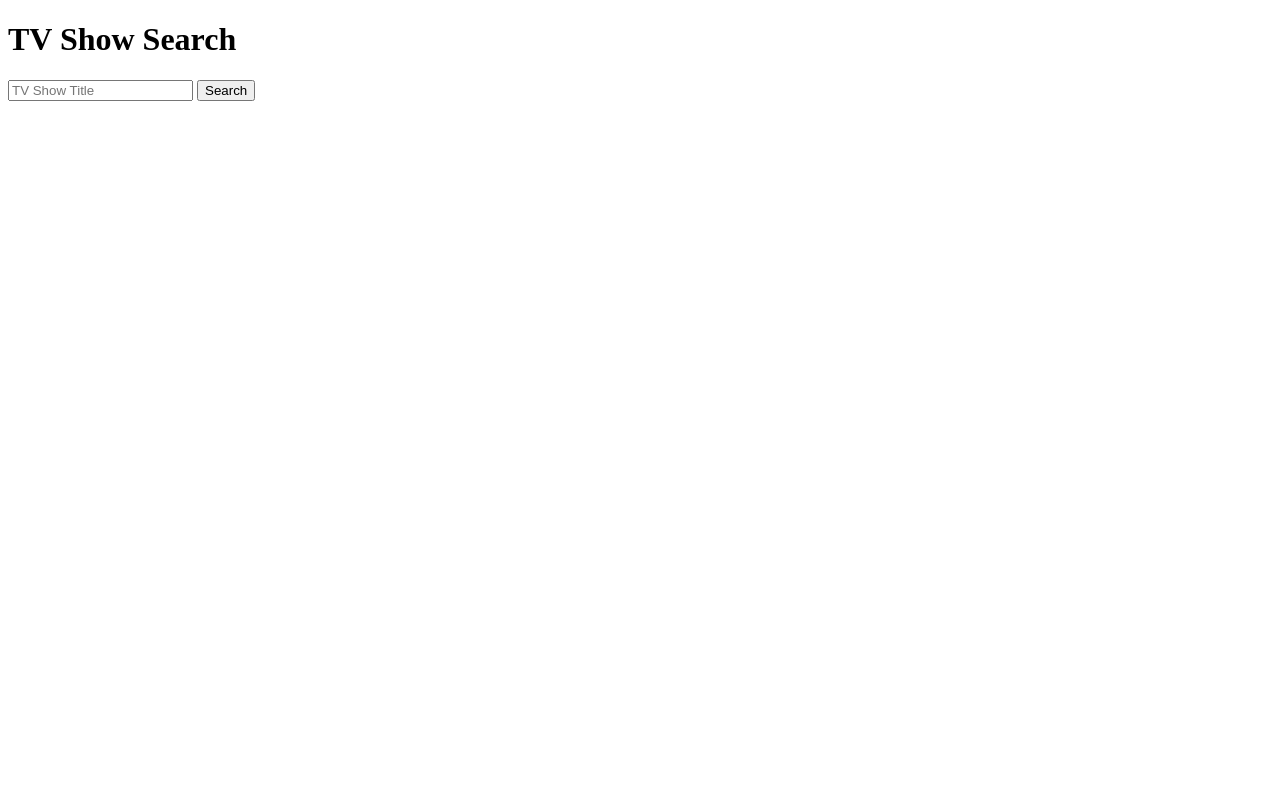
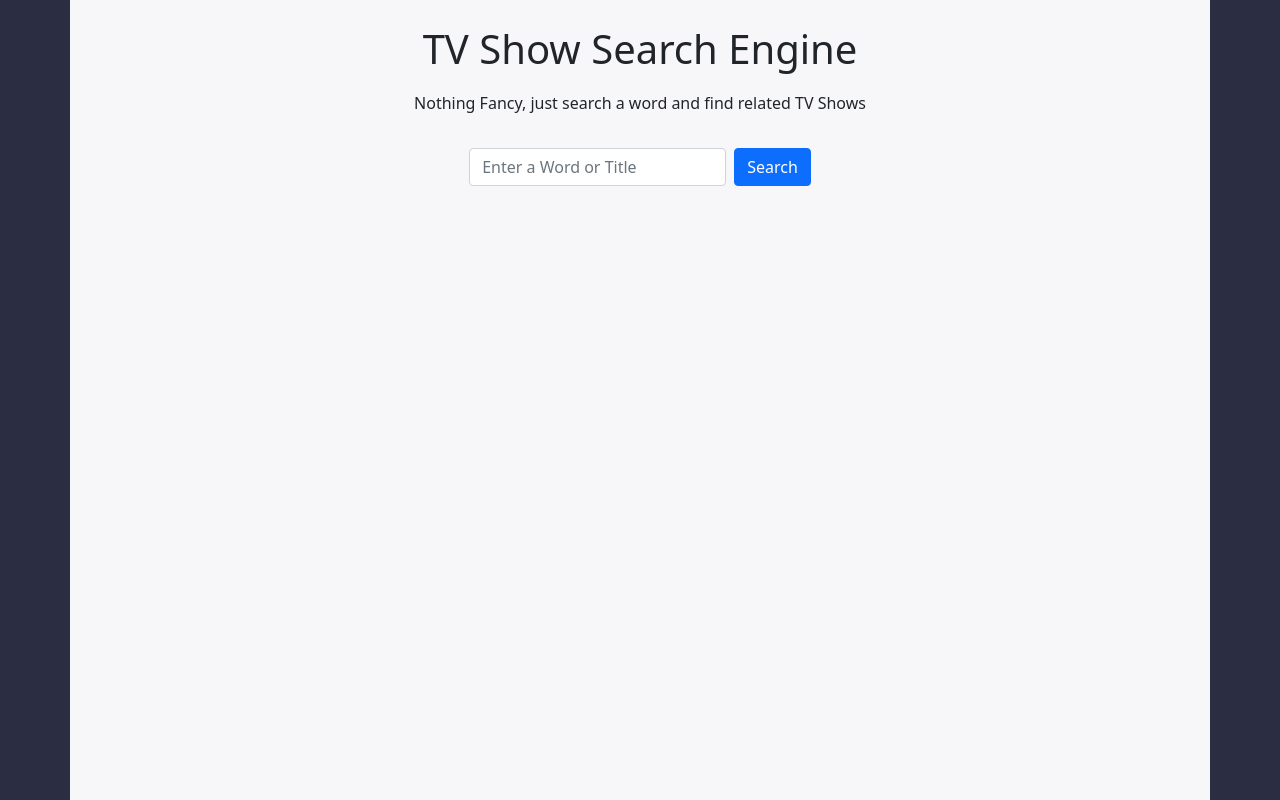
Before and after one commit to Miacarmen/tv-show-search, a website: page index.html in a window 1280 px wide. Drawn offline with nearby package versions, Linux system fonts and the light colour scheme.

Commit message:
html form working, styles added

```diff
--- a/app.js
+++ b/app.js
@@ -18,7 +18,8 @@ const postImages = (shows) => {
     if (result.show.image) {
       const img = document.createElement('IMG');
       img.src = result.show.image.medium;
-      document.body.append(img);
+      let resultList = document.getElementById('results-container');
+      resultList.appendChild(img);
     }
   }
 };
--- a/index.html
+++ b/index.html
@@ -5,17 +5,40 @@
     <meta charset="UTF-8">
     <meta http-equiv="X-UA-Compatible" content="IE=edge">
     <meta name="viewport" content="width=device-width, initial-scale=1.0">
-    <script src="https://cdnjs.cloudflare.com/ajax/libs/axios/0.27.2/axios.min.js" integrity="sha512-odNmoc1XJy5x1TMVMdC7EMs3IVdItLPlCeL5vSUPN2llYKMJ2eByTTAIiiuqLg+GdNr9hF6z81p27DArRFKT7A==" crossorigin="anonymous" referrerpolicy="no-referrer"></script>
+    <script src="https://cdnjs.cloudflare.com/ajax/libs/axios/0.27.2/axios.min.js"
+        integrity="sha512-odNmoc1XJy5x1TMVMdC7EMs3IVdItLPlCeL5vSUPN2llYKMJ2eByTTAIiiuqLg+GdNr9hF6z81p27DArRFKT7A=="
+        crossorigin="anonymous" referrerpolicy="no-referrer"></script>
+    <link href="https://cdn.jsdelivr.net/npm/bootstrap@5.1.3/dist/css/bootstrap.min.css" rel="stylesheet"
+        integrity="sha384-1BmE4kWBq78iYhFldvKuhfTAU6auU8tT94WrHftjDbrCEXSU1oBoqyl2QvZ6jIW3" crossorigin="anonymous">
+    <link rel="stylesheet" href="./styles.css">
     <title>TV Show Search</title>
 </head>
 
 <body>
-    <h1>TV Show Search</h1>
-    <form id="searchForm">
-        <input type="text" name="query" placeholder="TV Show Title">
-        <button id="searchBtn">Search</button>
-    </form>
+    <div class="wrapper container-fluid">
+        <div class="content-wrapper container ">
+            <h1 class="">TV Show Search Engine</h1>
+            <p class="desc">Nothing Fancy, just search a word and find related TV Shows</p>
+            <div class="formContent d-flex justify-content-center">
 
+                <form id="searchForm" class="row g-2">
+                    <div class="col-auto">
+                      <input type="text" name="query" class="form-control" id="inputPassword2" placeholder="Enter a Word or Title">
+                    </div>
+                    <div class="col-auto">
+                      <button type="submit" class="btn btn-primary mb-3">Search</button>
+                    </div>
+                  </form>
+
+                <!-- <form id="searchForm">
+                    <input type="text" name="query" placeholder="Enter a word or title">
+                    <button id="searchBtn" class="btn btn-primary">Search</button>
+                </form> -->
+            </div>
+
+            <div id="results-container" class="justify-content-center"></div>
+        </div>
+    </div>
     <script src="app.js"></script>
 </body>
 
--- /dev/null
+++ b/styles.css
@@ -0,0 +1,37 @@
+body {
+    justify-content: center;
+}
+
+h1 {
+    text-align: center;
+    padding: 10px;
+}
+
+.desc {
+    text-align: center;
+    font-size: medium;
+    padding-bottom: 5px;
+}
+
+.wrapper {
+    height: 100vh;
+    background-color: #2B2D42;
+}
+
+.content-wrapper {
+    height: 100vh;
+    background-color: #f7f7f9;
+    padding: 15px 3px 3px 3px;
+}
+
+.formContent {
+    padding: 12px 0px 30px 0px;
+}
+
+input {
+    padding: 6px;
+}
+
+#results-container {
+    padding: 25px 5px 25px 27px;
+}
```
Also changed, not shown: README.md.
